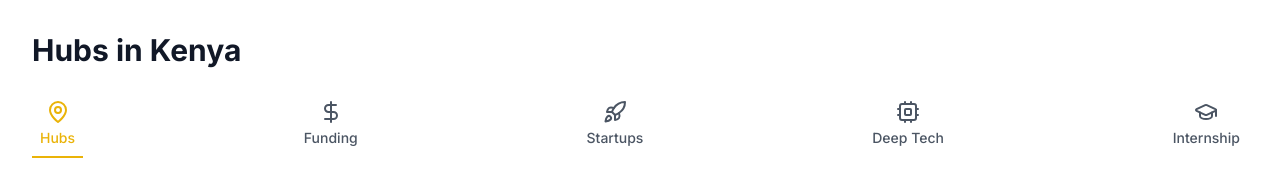
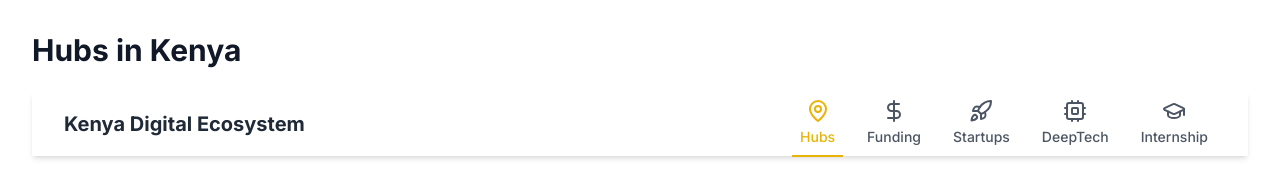
Before and after one commit to yusin888/Safari-Tech, a Next.js app: page /hubs in a window 1280 px wide. Shown: the top 186 px of the page. Built offline with nearby package versions, Linux system fonts and the light colour scheme.

Commit message:
Adding navbar to all pages

```diff
--- a/components/Navbar.tsx
+++ b/components/Navbar.tsx
@@ -1,9 +1,9 @@
 // components/Navbar.tsx
 'use client';
-import React from 'react';
+import React, { useState } from 'react';
 import Link from 'next/link';
 import { usePathname } from 'next/navigation';
-import { MapPin, DollarSign, Rocket, Cpu, GraduationCap, LucideIcon } from 'lucide-react';
+import { MapPin, DollarSign, Rocket, Cpu, GraduationCap, Menu, X, LucideIcon } from 'lucide-react';
 
 interface NavButtonProps {
   href: string;
@@ -18,19 +18,59 @@ const NavButton: React.FC<NavButtonProps> = ({ href, icon: Icon, text }) => {
   return (
     <Link href={href} className={`flex flex-col items-center p-2 ${isActive ? 'text-yellow-500 border-b-2 border-yellow-500' : 'text-gray-600'}`}>
       <Icon size={24} />
-      <span className="mt-1 text-sm font-medium">{text}</span>
+      <span className="mt-1 text-sm font-medium hidden sm:block">{text}</span>
     </Link>
   );
 };
 
 const Navbar: React.FC = () => {
+  const [isOpen, setIsOpen] = useState(false);
+
   return (
-    <nav className="flex justify-between mb-8">
-      <NavButton href="/hubs" icon={MapPin} text="Hubs" />
-      <NavButton href="/funding" icon={DollarSign} text="Funding" />
-      <NavButton href="/startups" icon={Rocket} text="Startups" />
-      <NavButton href="/alumni" icon={Cpu} text="Deep Tech" />
-      <NavButton href="/internship" icon={GraduationCap} text="Internship" />
+    <nav className="bg-white shadow-md mb-8">
+      <div className="max-w-7xl mx-auto px-4 sm:px-6 lg:px-8">
+        <div className="flex items-center justify-between h-16">
+          <div className="flex items-center">
+            <Link href="/" className="flex-shrink-0">
+              <span className="text-xl font-bold text-gray-800">Kenya Digital Ecosystem</span>
+            </Link>
+          </div>
+          <div className="hidden sm:block">
+            <div className="ml-10 flex items-baseline space-x-4">
+              <NavButton href="/hubs" icon={MapPin} text="Hubs" />
+              <NavButton href="/funding" icon={DollarSign} text="Funding" />
+              <NavButton href="/startups" icon={Rocket} text="Startups" />
+              <NavButton href="/alumni" icon={Cpu} text="DeepTech" />
+              <NavButton href="/internship" icon={GraduationCap} text="Internship" />
+            </div>
+          </div>
+          <div className="sm:hidden">
+            <button
+              onClick={() => setIsOpen(!isOpen)}
+              className="inline-flex items-center justify-center p-2 rounded-md text-gray-400 hover:text-white hover:bg-gray-700 focus:outline-none focus:ring-2 focus:ring-inset focus:ring-white"
+            >
+              <span className="sr-only">Open main menu</span>
+              {isOpen ? (
+                <X className="block h-6 w-6" aria-hidden="true" />
+              ) : (
+                <Menu className="block h-6 w-6" aria-hidden="true" />
+              )}
+            </button>
+          </div>
+        </div>
+      </div>
+
+      {isOpen && (
+        <div className="sm:hidden">
+          <div className="px-2 pt-2 pb-3 space-y-1">
+            <NavButton href="/hubs" icon={MapPin} text="Hubs" />
+            <NavButton href="/funding" icon={DollarSign} text="Funding" />
+            <NavButton href="/startups" icon={Rocket} text="Startups" />
+            <NavButton href="/alumni" icon={Cpu} text="DeepTech" />
+            <NavButton href="/internship" icon={GraduationCap} text="Internship" />
+          </div>
+        </div>
+      )}
     </nav>
   );
 };
```
